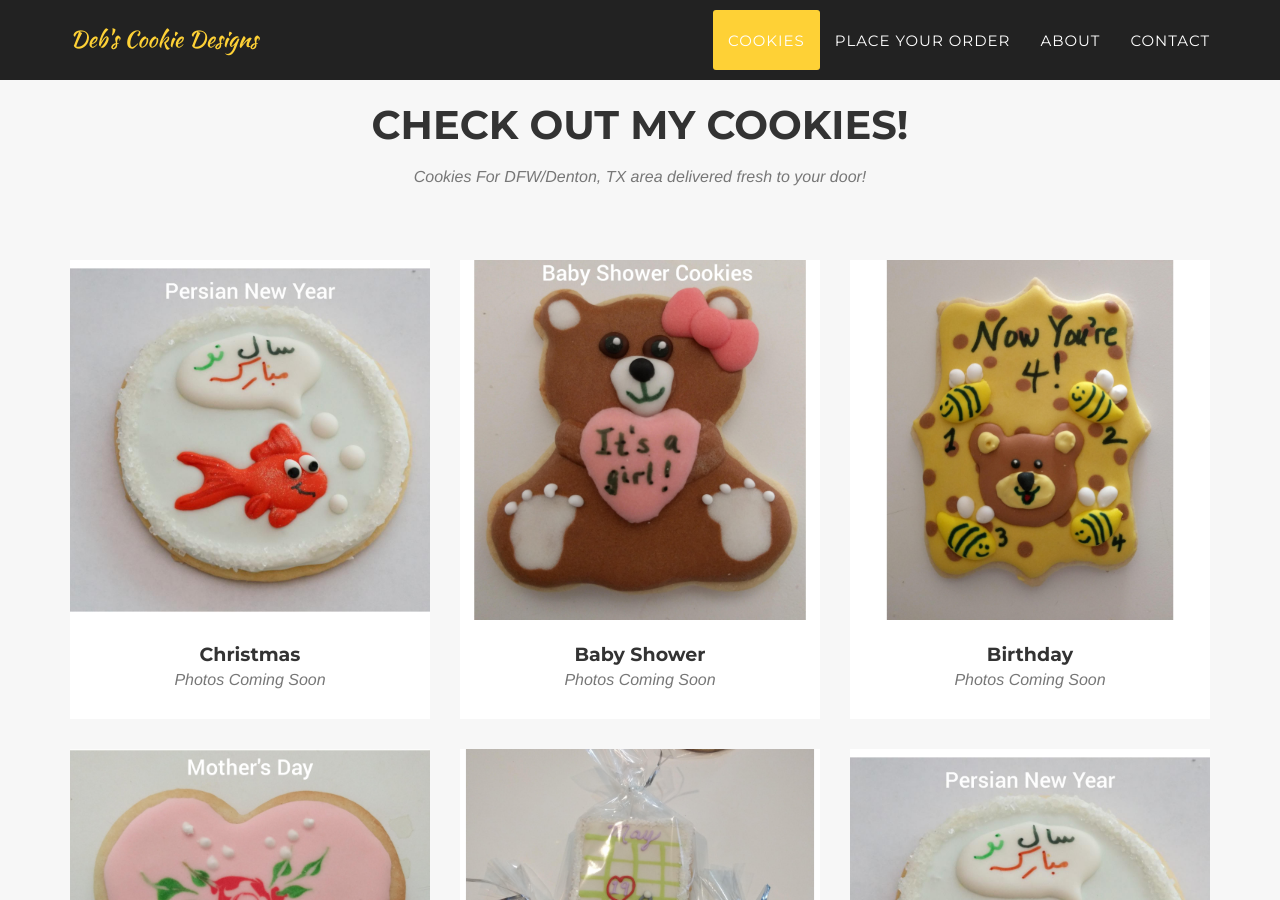
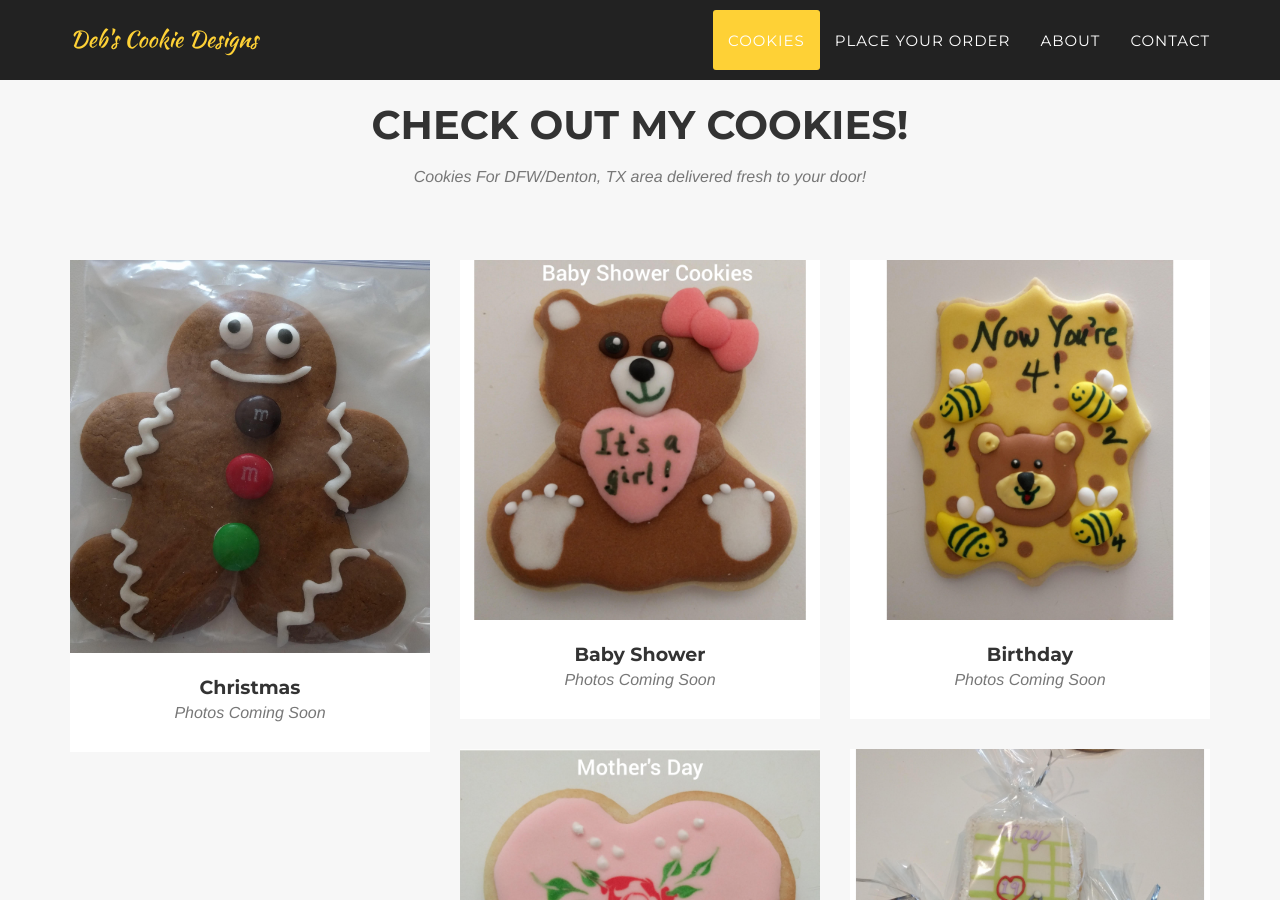
Before and after one commit to DEB72/Cookie, a Jekyll site: the page built from index.html, in a window 1280 px wide and 900 px high, scrolled down 805 px. Built offline with Jekyll 4.4.1, drawn with Linux system fonts in a browser that asks for light colours; some web fonts are replaced.

Commit message:
Update 2018-03-22-project-7.markdown

```diff
--- a/_posts/2018-03-22-project-7.markdown
+++ b/_posts/2018-03-22-project-7.markdown
@@ -5,7 +5,7 @@ layout: default
 modal-id: 7
 date: 2018-03-23
 img: Photos Coming Soon.png
-thumbnail: thumbnailForNoRoozCookies.jpeg
+thumbnail: ChristmasThumbnail.jpg
 alt: image-alt
 project-date:
 client:
```
